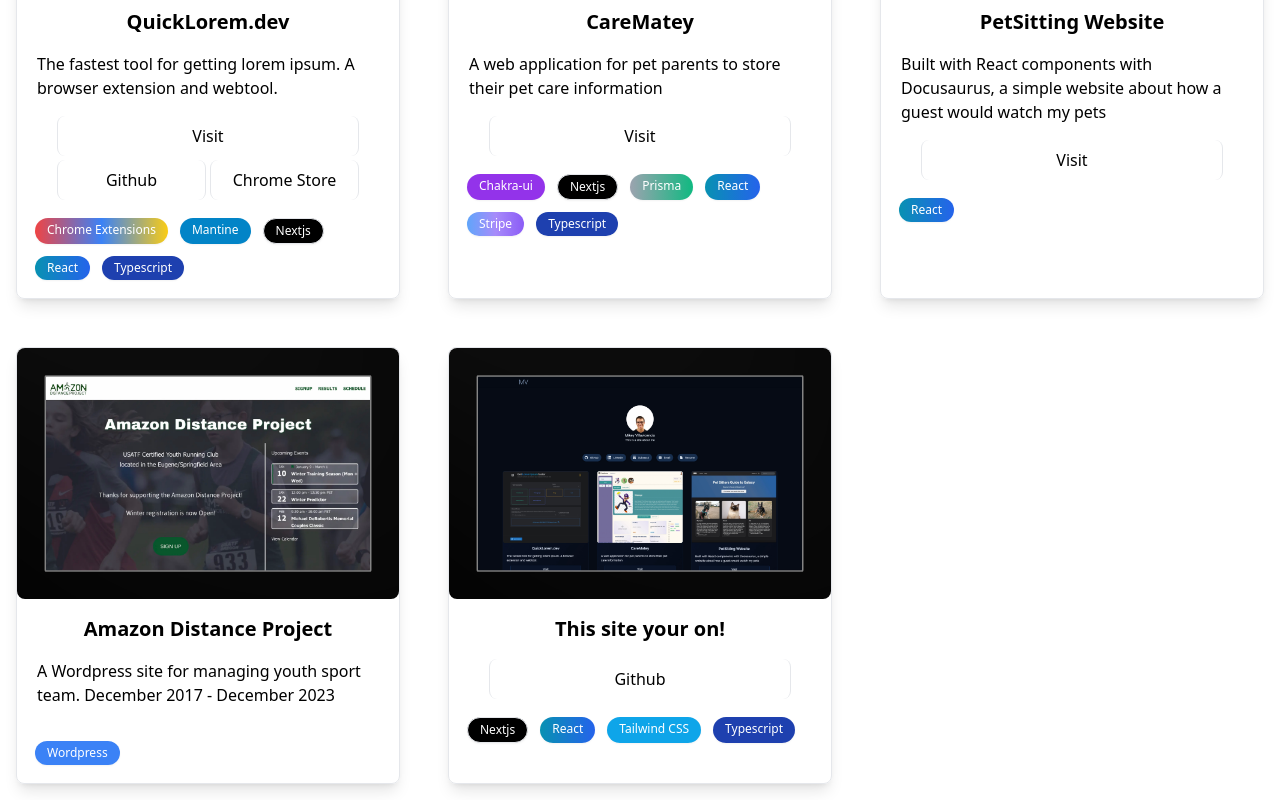
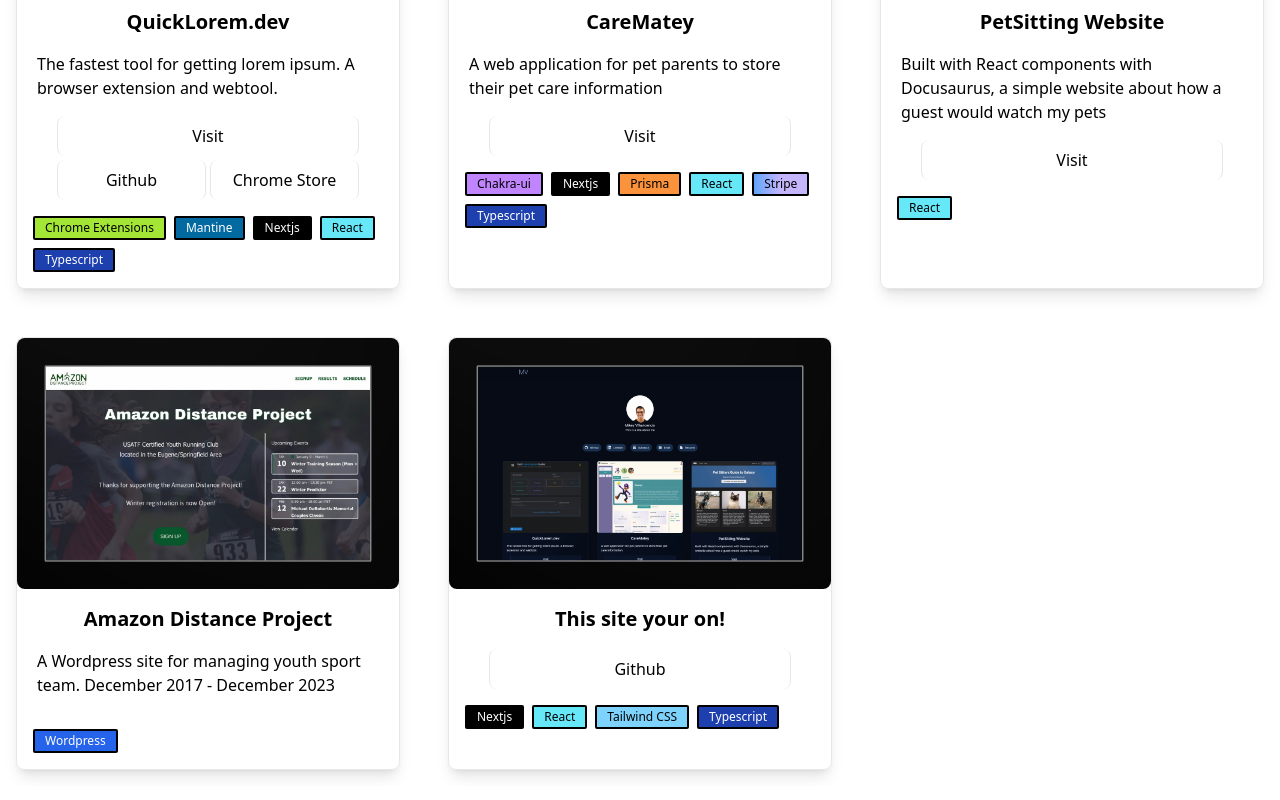
Before and after one commit to mikikiv/mikikiv, a Next.js app: page / in a window 1280 px wide. Shown: the part 783-1583 px from the top of the page. Built offline with nearby package versions, Linux system fonts and the light colour scheme.

Commit message:
update tags and move logo

```diff
--- /dev/null
+++ b/lib/Logo.tsx
@@ -0,0 +1,21 @@
+const SvgLogo = () => {
+  return (
+    <svg
+      version="1.2"
+      xmlns="http://www.w3.org/2000/svg"
+      viewBox="0 0 1280 720"
+      width={100}
+    >
+      <title>MV Logo</title>
+      <path
+        id="M"
+        d="m648.7 139.4c1.1 1.2 278 540.1 278 540.1h37l-330.4-639.6c0 0-96.4 541.1-97.8 539.6-1.2-1.3-268.6-540.2-269.5-540.5l-114 641.5 31.7-0.1 95-538.7 272.9 533.1c0 0 96-536.8 97.1-535.4z"
+      />
+      <path
+        id="V"
+        d="m1010.6 679.3l116.8-638.4-37-0.3-95.7 528.8-268.6-528.7h-34.2z"
+      />
+    </svg>
+  );
+};
+export default SvgLogo;
--- a/libs/components/Header.tsx
+++ b/libs/components/Header.tsx
@@ -1,27 +1,9 @@
+import SvgLogo from "@/lib/Logo";
 import React from "react";
 import { socialLinkData } from "../data/socialData";
 import IconButton from "./IconButton";
 
 const Header = () => {
-  const svgLogo = (
-    <svg
-      version="1.2"
-      xmlns="http://www.w3.org/2000/svg"
-      viewBox="0 0 1280 720"
-      width={100}
-    >
-      <title>MV Logo</title>
-      <path
-        id="M"
-        d="m648.7 139.4c1.1 1.2 278 540.1 278 540.1h37l-330.4-639.6c0 0-96.4 541.1-97.8 539.6-1.2-1.3-268.6-540.2-269.5-540.5l-114 641.5 31.7-0.1 95-538.7 272.9 533.1c0 0 96-536.8 97.1-535.4z"
-      />
-      <path
-        id="V"
-        d="m1010.6 679.3l116.8-638.4-37-0.3-95.7 528.8-268.6-528.7h-34.2z"
-      />
-    </svg>
-  );
-
   return (
     <div className="sticky top-0 z-50 w-full bg-primary-50/[.9] shadow-md">
       <div className="container mx-auto flex flex-auto text-text-800 hover:text-text-900 lg:grid-cols-7">
@@ -29,7 +11,7 @@
           href="/"
           className="m-auto ml-4 font-thin text-4xl transition duration-300 ease-in-out hover:scale-105 lg:col-span-2 lg:ml-24"
         >
-          {svgLogo}
+          <SvgLogo />
         </a>
         <div className="my-auto">
           <IconButton
--- a/libs/components/LanguageTag.tsx
+++ b/libs/components/LanguageTag.tsx
@@ -1,34 +1,45 @@
-import React from "react";
-import type { Languages } from "../data/websites";
+import { cn } from "@/lib/utils";
+import { type VariantProps, cva } from "class-variance-authority";
 
-const LanguageTag = ({ language }: { language: Languages }) => {
-  const colors = {
-    React:
-      "bg-gradient-to-r from-cyan-600 to-blue-600 hover:from-cyan-700 hover:to-blue-700",
-    Typescript: "bg-blue-800 hover:bg-blue-900",
-    Nextjs: "bg-black hover:bg-gray-900 border-solid border-[1px]",
-    "Chakra-ui": "bg-purple-600 hover:bg-purple-700",
-    Stripe:
-      "bg-gradient-to-r from-blue-400  via-violet-400 to-violet-500 hover:from-blue-500 hover:via-violet-500 hover:to-violet-600",
-    Prisma:
-      "bg-gradient-to-r from-gray-400 to-emerald-500 hover:from-gray-500 hover:to-emerald-600",
-    Wordpress: "bg-blue-500 hover:bg-blue-600",
-    Mantine: "bg-sky-600 hover:bg-sky-700",
-    Postgres: "bg-gray-600 hover:bg-gray-700",
-    Vercel:
-      " bg-gradient-to-r from-black via-blue-600 to-purple-600 hover:from-black hover:via-blue-700 hover:to-purple-700 ",
-    "Chrome Extensions":
-      "bg-gradient-to-l from-yellow-400 via-blue-500 to-red-500 hover:from-yellow-500 hover:via-blue-600 hover:to-red-600",
-    "Tailwind CSS": "bg-sky-500 hover:bg-sky-600",
-  };
+const badgeVariants = cva(
+  "inline-flex items-center rounded-base border-2 border-border px-2.5 font-base py-0.5 text-xs transition-colors focus:outline-none focus:ring-2 focus:ring-black focus:ring-offset-2",
+  {
+    variants: {
+      variant: {
+        default: "bg-main text-mtext",
+        neutral: "bg-bw text-text",
 
+        React: "bg-gradient-to-r bg-cyan-300",
+        Typescript: "bg-blue-800 text-white",
+        Nextjs: "bg-black text-white",
+        "Chakra-ui": "bg-purple-400",
+        Stripe: "bg-gradient-to-r from-blue-400  via-violet-300 to-violet-300",
+        Prisma: "bg-orange-400",
+        Wordpress: "bg-blue-600 text-white",
+        Mantine: "bg-sky-700 text-white",
+        Vercel: "",
+        Postgres: "bg-gray-600 hover:bg-gray-700",
+        "Chrome Extensions": "bg-main text-mtext",
+        "Tailwind CSS": "bg-sky-300",
+      },
+    },
+    defaultVariants: {
+      variant: "default",
+    },
+  },
+);
+
+export interface BadgeProps
+  extends React.HTMLAttributes<HTMLDivElement>,
+    VariantProps<typeof badgeVariants> {}
+
+function Badge({ className, variant, ...props }: BadgeProps) {
   return (
     <div
-      className={`m-[2px] w-auto max-w-fit rounded-full px-3 py-1 text-center text-xs ${colors[language]} cursor-default text-white shadow-sm duration-300 ease-in-out`}
-    >
-      {language}
-    </div>
+      className={cn(badgeVariants({ variant }), className)}
+      {...props}
+    />
   );
-};
+}
 
-export default LanguageTag;
+export { Badge, badgeVariants };
--- a/libs/components/SiteCard.tsx
+++ b/libs/components/SiteCard.tsx
@@ -1,6 +1,6 @@
 import Image from "next/image";
 import type { Website } from "../data/websites";
-import LanguageTag from "./LanguageTag";
+import { Badge } from "./LanguageTag";
 
 export const SiteCard = ({
   id,
@@ -56,10 +56,12 @@
       <div className="m-4 flex flex-wrap gap-2">
         {lang?.sort().map(language => {
           return (
-            <LanguageTag
+            <Badge
               key={language}
-              language={language}
-            />
+              variant={language}
+            >
+              {language}
+            </Badge>
           );
         })}
       </div>
--- a/tailwind.config.ts
+++ b/tailwind.config.ts
@@ -41,6 +41,5 @@
       },
     },
   },
-  plugins: [require("tailwindcss-animate")],
 };
 export default config;
```
